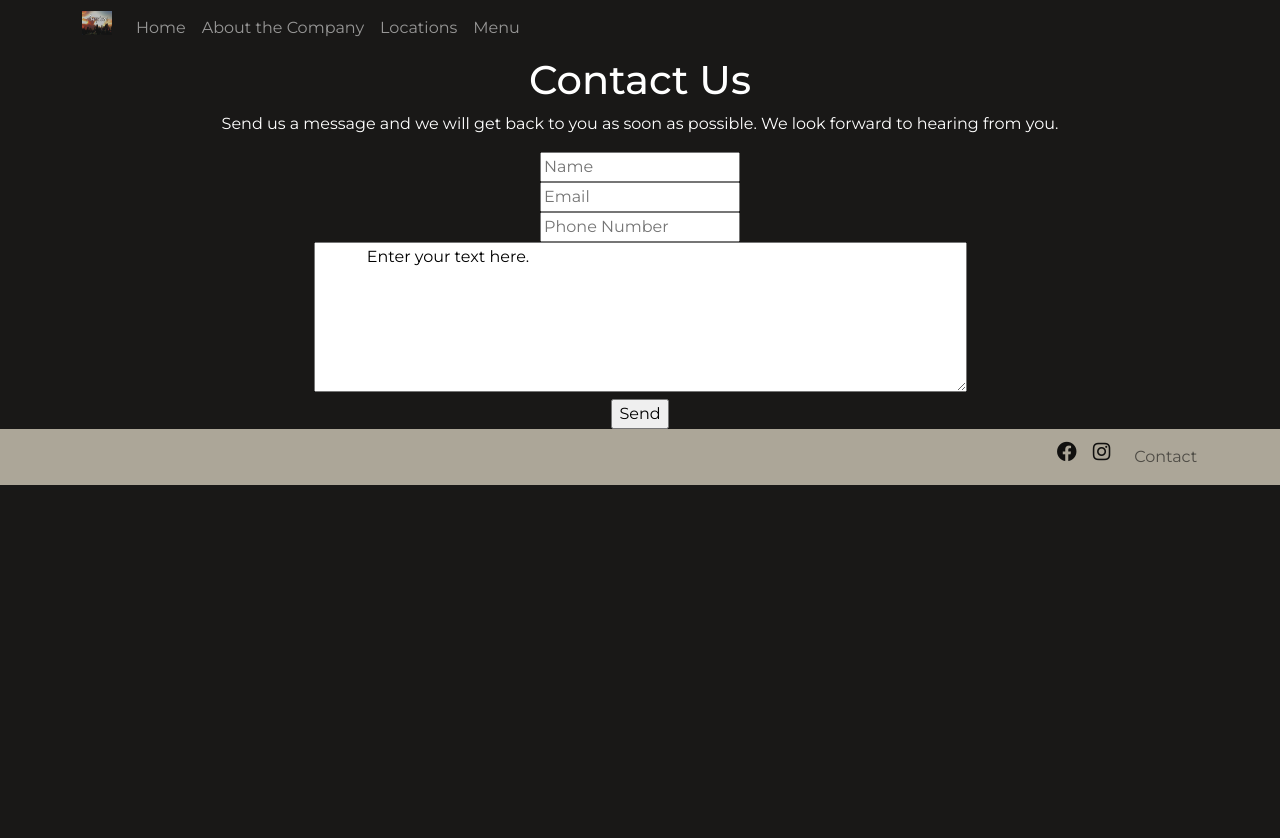
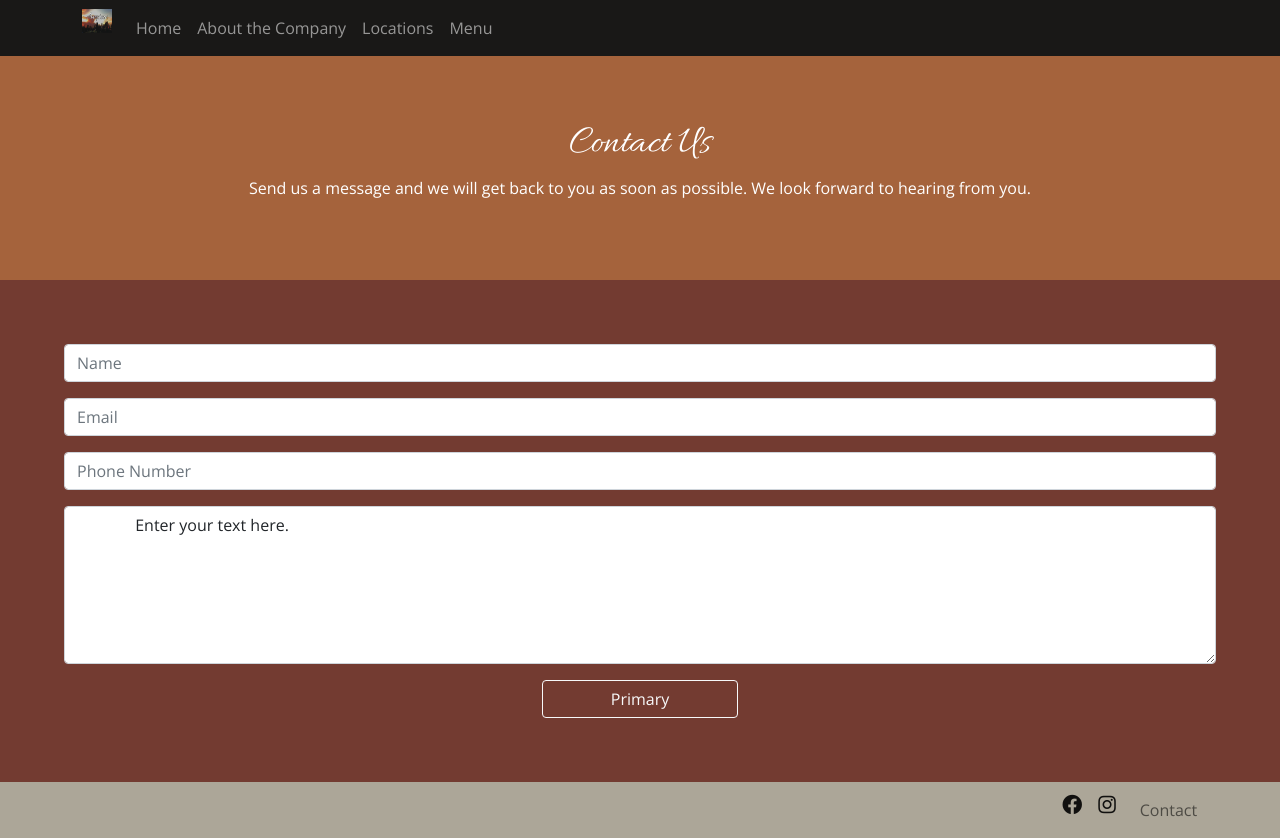
Before and after one commit to samimays/Amexicun_website, a plain HTML site: page contact.html in a window 1280 px wide. Before the commit the page ends 800 px from the top, so only its background shows below. Drawn offline with nearby package versions, Linux system fonts and the light colour scheme.

Commit message:
working on fixing the form

```diff
--- a/contact.html
+++ b/contact.html
@@ -33,10 +33,8 @@
       />
 
       <!-- Google Fonts -->
-      <link
-        href="https://fonts.googleapis.com/css2?family=Montserrat:ital,wght@0,100;0,200;0,300;0,400;0,500;0,600;0,700;0,800;0,900;1,100;1,200;1,300;1,400;1,500;1,600;1,700;1,800;1,900&family=Ubuntu:ital,wght@0,300;0,400;0,500;0,700;1,300;1,400;1,500;1,700&display=swap"
-        rel="stylesheet"
-      />
+      <link href="https://fonts.googleapis.com/css2?family=Allura&family=Open+Sans&display=swap"
+      rel="stylesheet">
 
 </head>
 <body>
@@ -72,19 +70,37 @@
       </nav>
 
       <!-- Contact Form -->
+      <section id="contact-intro-section">
+        <h1 class="Contact-title">Contact Us</h1>
+        <p>Send us a message and we will get back to you as soon as possible.
+          We look forward to hearing from you.</p>
+      </section>
 
-      <h1 class="Contact-title">Contact Us</h1>
-      <p>Send us a message and we will get back to you as soon as possible.
-        We look forward to hearing from you.</p>
-      <form target="_self">
-          <input type="text" id="full-name" placeholder="Name" name="full-name"><br>
-          <input type="email" id="email" placeholder="Email" name="email"><br>
-          <input type="number" id="number" placeholder="Phone Number" name="number" ><br>
-          <textarea id="textbox" name="textbox" placeholder="Your Message" rows="6" cols="70">
-            Enter your text here.
-          </textarea><br>
-          <input type="submit" value="Send">
+      <section id="contact-form-section">
+        <div class="form-box">
+        <form target="_self" class="row justify-content-center">
+          <div class="parent mb-3 col-12">
+            <input type="text" class="form-control" placeholder="Name"
+            id="full-name" aria-describedby="nameHelp" required>
+          </div>
+          <div class="mb-3 col-12">
+            <input type="email" class=" box1 form-control" placeholder="Email"
+            id="email-input" aria-describedby="emailHelp" required>
+          </div>
+          <div class="mb-3 col-12">
+            <input type="tel" class="form-control" placeholder="Phone Number"
+            id="phone-number" aria-describedby="phoneNumberHelp"
+            pattern="[0-9]{3}-[0-9]{3}-[0-9]{4}" required>
+          </div>
+          <div class="mb-3 col-12">
+            <textarea class="form-control" id="textbox" name="textbox" rows="6" cols="60">
+              Enter your text here.
+            </textarea>
+          </div>
+            <button type="button" class="btn btn-outline-light col-2">Primary</button>
       </form>
+    </div>
+      </section>
 
        <!-- Contact us Section in footer -->
   <footer id="footer">
@@ -93,12 +109,12 @@
         <div class="footer-items d-flex flex-row-reverse collapse navbar-collapse" id="navbarNav">
           <ul class="navbar-nav">
             <li class="nav-image nav-item">
-              <a class="navbar-brand" href="#">
+              <a class="navbar-brand" target="_blank" href="https://www.facebook.com/Amexicun/">
                 <i class="fab fa-facebook"></i>
               </a>
             </li>
             <li class="nav-image nav-item">
-              <a class="navbar-brand" href="#">
+              <a class="navbar-brand" target="_blank" href="https://www.instagram.com/amexicun/?hl=en">
                 <i class="fab fa-instagram"></i>
               </a>
             </li>
--- a/stylesheet.css
+++ b/stylesheet.css
@@ -1,8 +1,11 @@
 body{
-    font-family: Montserrat;
+    font-family: 'Open Sans', sans-serif;
     color: white;
     background-color: #191817;
     text-align: center;
+}
+h1{
+    font-family: 'Allura', cursive;
 }
 .nav-item{
     color: white;
@@ -56,6 +59,11 @@ body{
     text-align: left;
 }
 
+.table-headers{
+    font-family: 'Allura', cursive;
+    font-size: 2.5rem;
+}
+
 .location-table{
     color: white;
 }
@@ -69,3 +77,23 @@ body{
     background-color: #733B31;
     padding: 5%;
 }
+
+#contact-intro-section{
+    background-color: #A5633C;
+    padding: 5%;
+}
+
+#contact-form-section{
+    background-color: #733B31;
+    padding: 5%;
+}
+
+.parent{
+    display: grid;
+    place-items: center;
+}
+
+.box{
+    display: block;
+    margin: auto;
+}
```
Also changed, not shown: about.html (+16 -10 lines), home.html (+4 -9 lines), location.html (+5 -7 lines), menu.html (+5 -7 lines).
